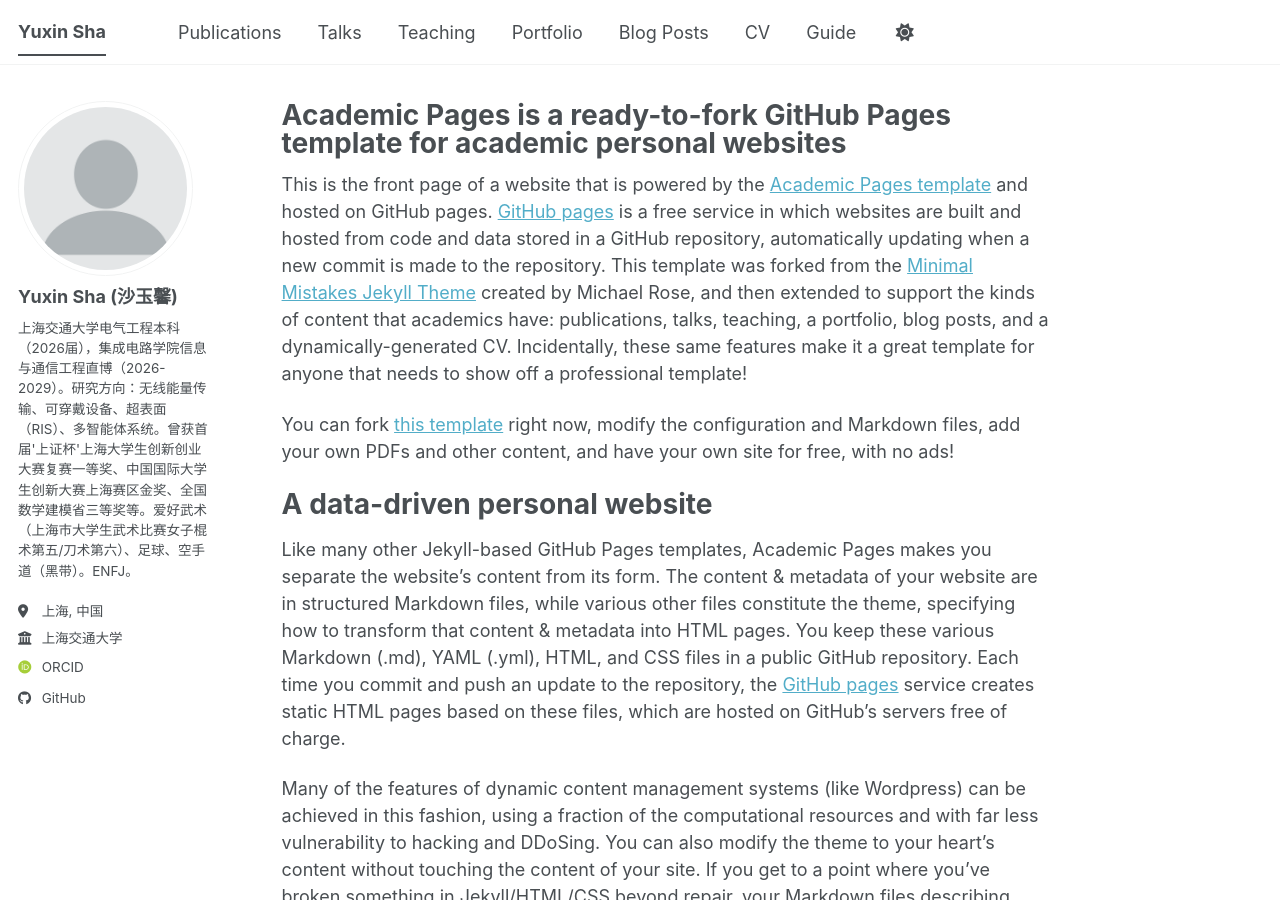
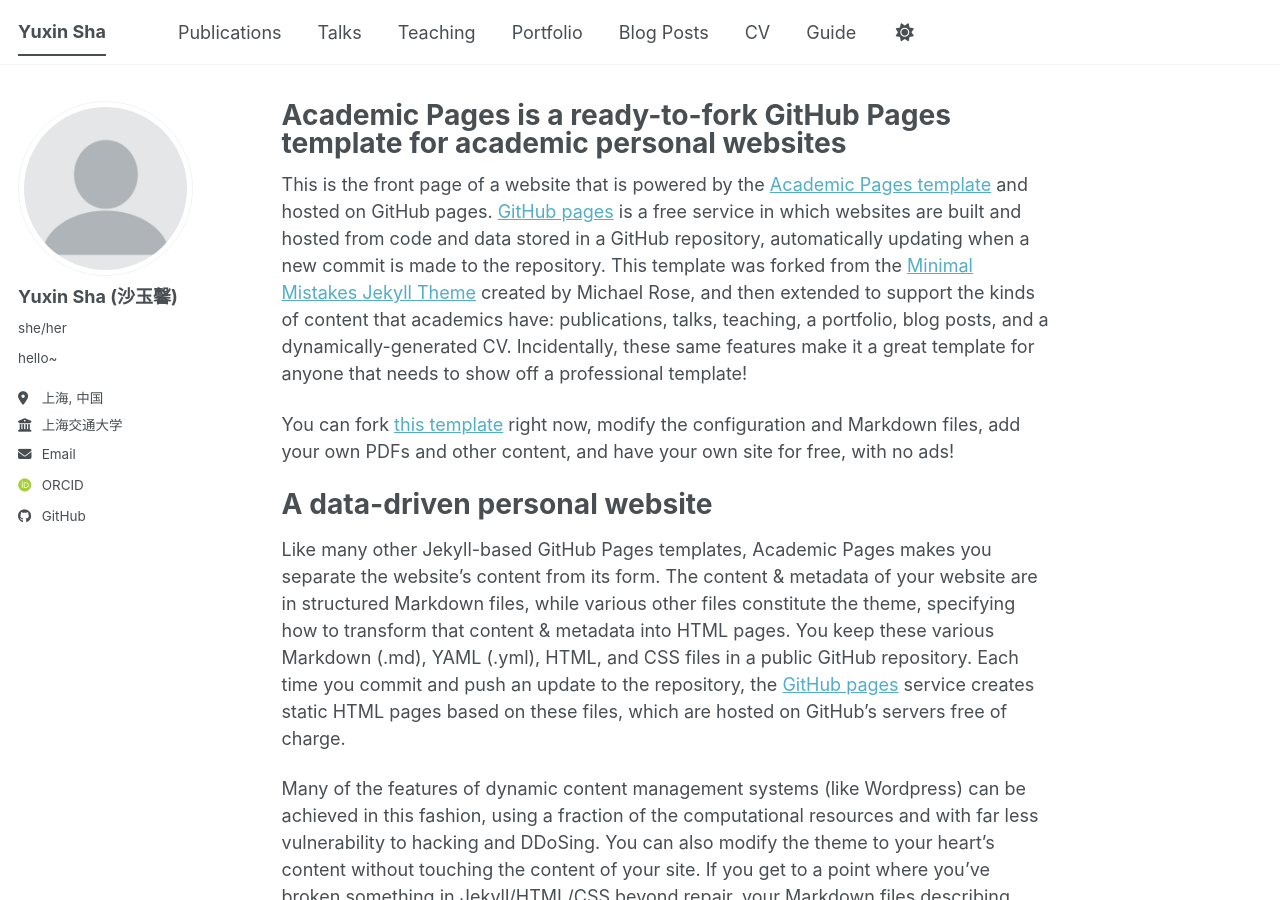
Before and after one commit to suiyuxue-dot/suiyuxue-dot.github.io, a Jekyll site: the page built from _pages/about.md, in a window 1280 px wide and 900 px high. Built offline with Jekyll 4.4.1, drawn with Linux system fonts in a browser that asks for light colours; some web fonts are replaced; a script bundle is joined from its source files by our own code; library files that are not in the unit come from our copies; some of the changed lines change nothing that is shown.

Commit message:
0406_1 Update _config.yml

```diff
--- a/_config.yml
+++ b/_config.yml
@@ -27,12 +27,12 @@
   # Biographic information
   avatar           : "profile.png"
   name             : "Yuxin Sha (沙玉馨)"
-  # pronouns         : # example: "she/her"
-  bio              : "上海交通大学电气工程本科（2026届），集成电路学院信息与通信工程直博（2026-2029）。研究方向：无线能量传输、可穿戴设备、超表面（RIS）、多智能体系统。曾获首届'上证杯'上海大学生创新创业大赛复赛一等奖、中国国际大学生创新大赛上海赛区金奖、全国数学建模省三等奖等。爱好武术（上海市大学生武术比赛女子棍术第五/刀术第六）、足球、空手道（黑带）。ENFJ。"
+  pronouns         : "she/her"
+  bio              : "hello~" #"上海交通大学电气工程本科（2026届），集成电路学院信息与通信工程直博（2026-2029）。研究方向：无线能量传输、可穿戴设备、超表面（RIS）、多智能体系统。曾获首届'上证杯'上海大学生创新创业大赛复赛一等奖、中国国际大学生创新大赛上海赛区金奖、全国数学建模省三等奖等。爱好武术（上海市大学生武术比赛女子棍术第五/刀术第六）、足球、空手道（黑带）。ENFJ。"
   location         : "上海, 中国"
   employer         : "上海交通大学"
   # uri              : # URL
-  # email            : "none@example.org"
+  email            : "cindysha@sjtu.edu.cn"
 
   # Academic websites
   # academia         : # URL
@@ -83,6 +83,7 @@
   # xing             : # Username
   # youtube          : # Username
   # zhihu            : # Username
+  redbook            : "https://xhslink.com/m/1kGIbkr8i0F"
 
 # Publication Category - The following the list of publication categories and their headings
 publication_category:
```
